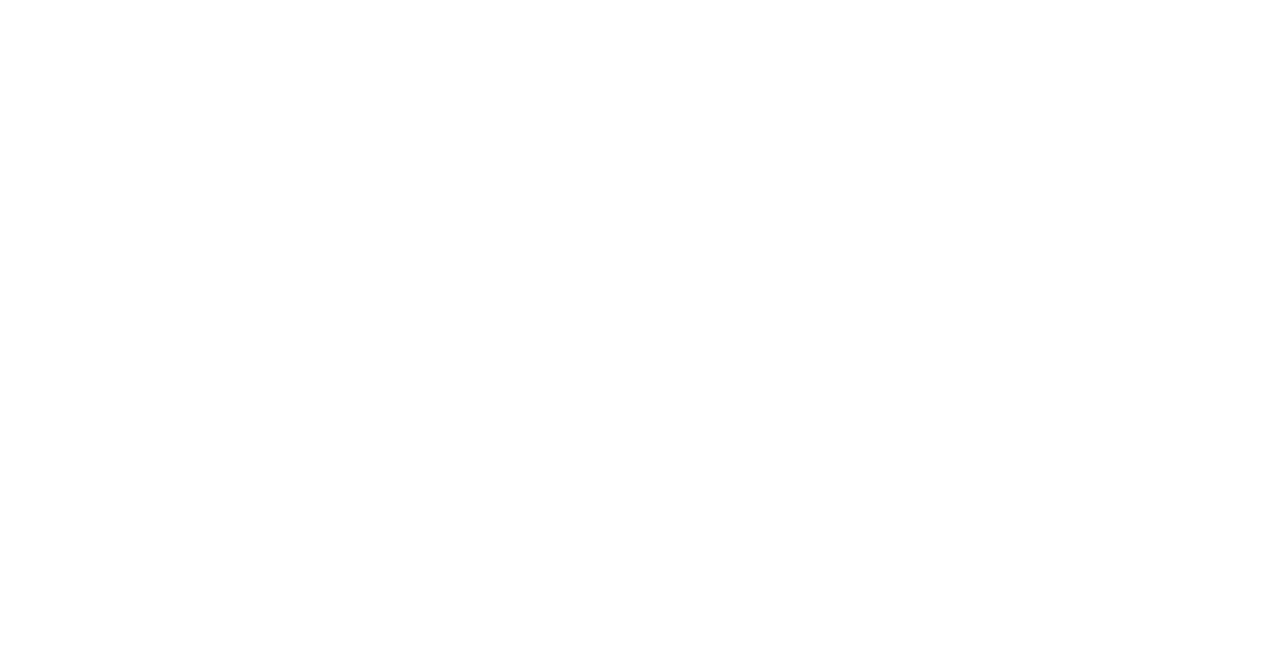
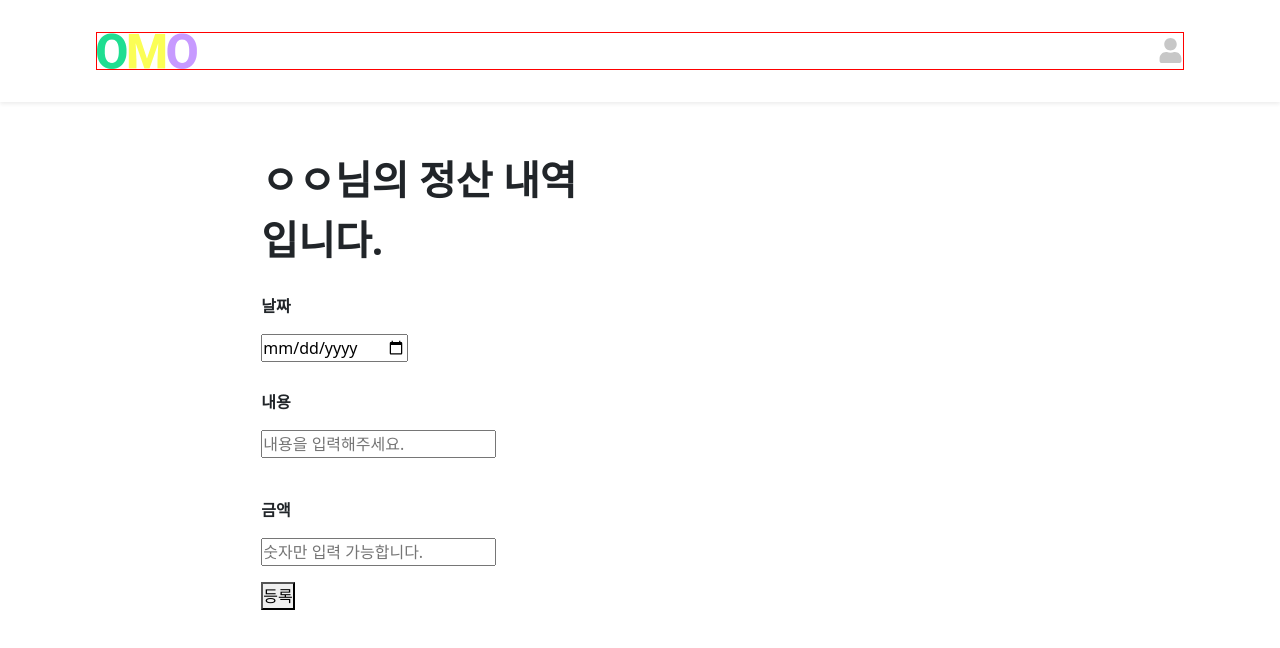
Before and after one commit to gimziae/omo_front, a React (Create React App) app: page /calculate in a window 1280 px wide. Before the commit this address had no page. Shown: the top 648 px of the page. Built offline with nearby package versions, Linux system fonts and the light colour scheme.

Commit message:
calculate

```diff
--- a/src/App.js
+++ b/src/App.js
@@ -1,8 +1,9 @@
 import { Route, Routes } from "react-router-dom";
 
 import Header from "./components/Header";
-import Board from "./pages/Board";
-import Calendar from "./pages/Calendar";
+import Diary from "./pages/Board/Diary";
+import Calendar from "./pages/Board/Calendar";
+import Calculate from "./pages/Board/Calculate";
 
 import Main from "./pages/Main";
 
@@ -13,8 +14,9 @@
     <div className="App">
       <Routes>
         <Route path="/" element={<Main />} />
-        <Route path="/board" element={<Board />} />
+        <Route path="/diary" element={<Diary />} />
         <Route path="/calender" element={<Calendar />} />
+        <Route path="/calculate" element={<Calculate />} />
       </Routes>
     </div>
   );
--- /dev/null
+++ b/src/pages/Board/Calculate.jsx
@@ -0,0 +1,38 @@
+import React from "react";
+import Header from "../../components/Header";
+
+export default function Calculate() {
+  return (
+    <>
+      <Header />
+      <div className="col-8 container">
+        <div xxs="1" className="row-cols-lg-2 rew-cols-md-1 row cols-sm-1 row-cols-1">
+          <div className="col-6 align-self-center px-5 mb-4 col">
+            <h1 className="fw-bold lh-base mt-5 mb-4">
+              <span>ㅇㅇ님의 정산 내역입니다.</span>
+            </h1>
+            <p className="fw-bold">날짜</p>
+            <div className="mb-1 input-group input-group-md">
+              <input required type="date" className="form_control" />
+            </div>
+            <br />
+            <p className="fw-bold">내용</p>
+            <div className="mb-3 input-group input-group-md">
+              <input placeholder="내용을 입력해주세요." required type="text" className="form_control" />
+            </div>
+            <br />
+            <p className="fw-bold">금액</p>
+            <div className="mb-3 input-group input-group-md">
+              <input placeholder="숫자만 입력 가능합니다." required type="number" className="form_control" />
+            </div>
+            <div className="d-flex justify-content-between row">
+              <div className="col">
+                <button type="submit">등록</button>
+              </div>
+            </div>
+          </div>
+        </div>
+      </div>
+    </>
+  );
+}
--- a/src/pages/Calendar.jsx
+++ b/src/pages/Board/Calendar.jsx
@@ -3,7 +3,7 @@
 import { format, addMonths, subMonths } from "date-fns";
 import { startOfMonth, endOfMonth, startOfWeek, endOfWeek } from "date-fns";
 import { isSameMonth, isSameDay, addDays, parse } from "date-fns";
-import Header from "../components/Header";
+import Header from "../../components/Header";
 
 const RenderHeader = ({ currentMonth, prevMonth, nextMonth }) => {
   return (
@@ -24,7 +24,7 @@
 
 const RenderDays = () => {
   const days = [];
-  const date = ["Sun", "Mon", "Thu", "Wed", "Thrs", "Fri", "Sat"];
+  const date = ["Sun", "Mon", "Thu", "Wed", "Thur", "Fri", "Sat"];
 
   for (let i = 0; i < 7; i++) {
     days.push(
```
Also changed, not shown: src/pages/Board/Diary.jsx (renamed from src/pages/Board.jsx, +5 -2 lines), src/components/board/Stars.jsx (renamed from src/components/Stars.jsx).
